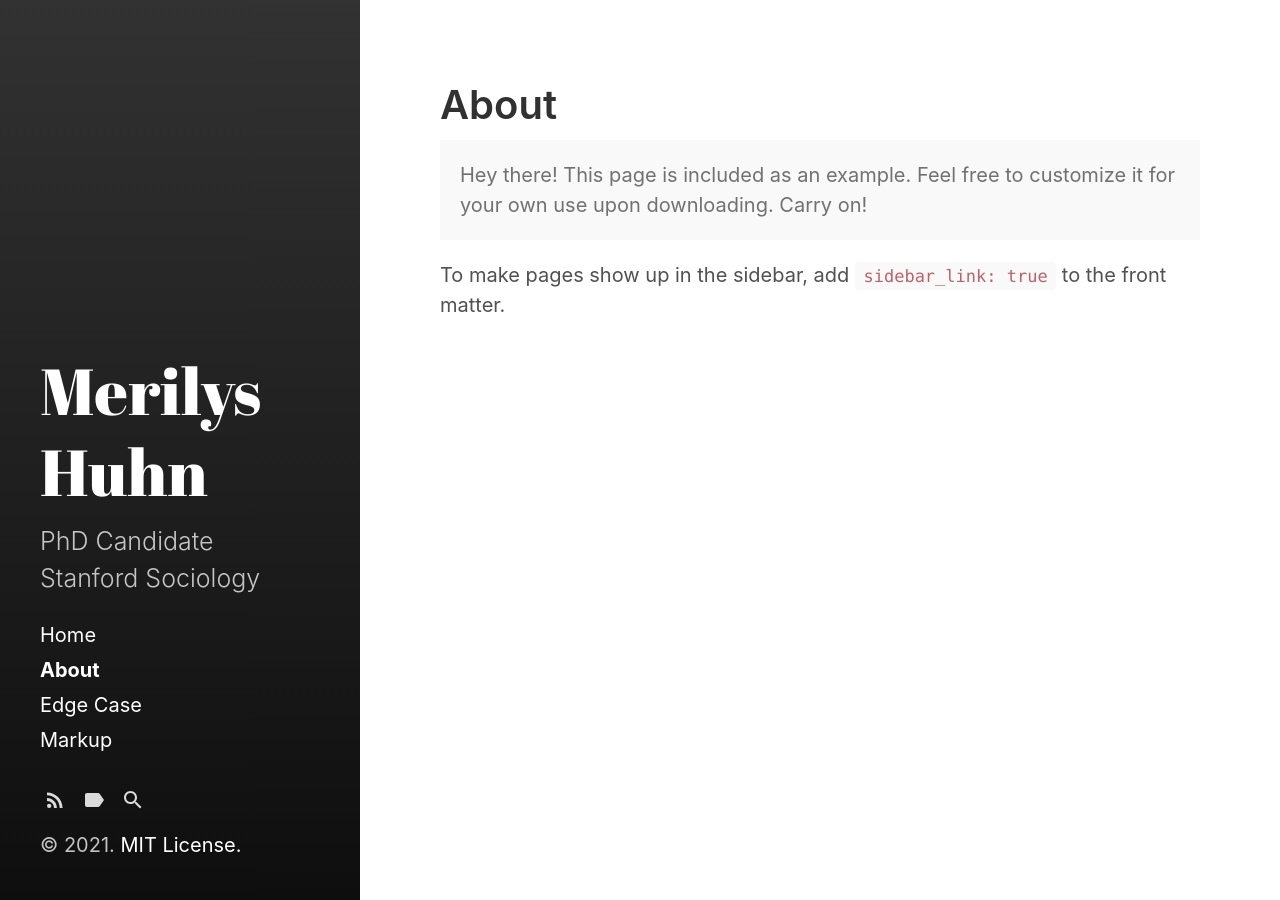
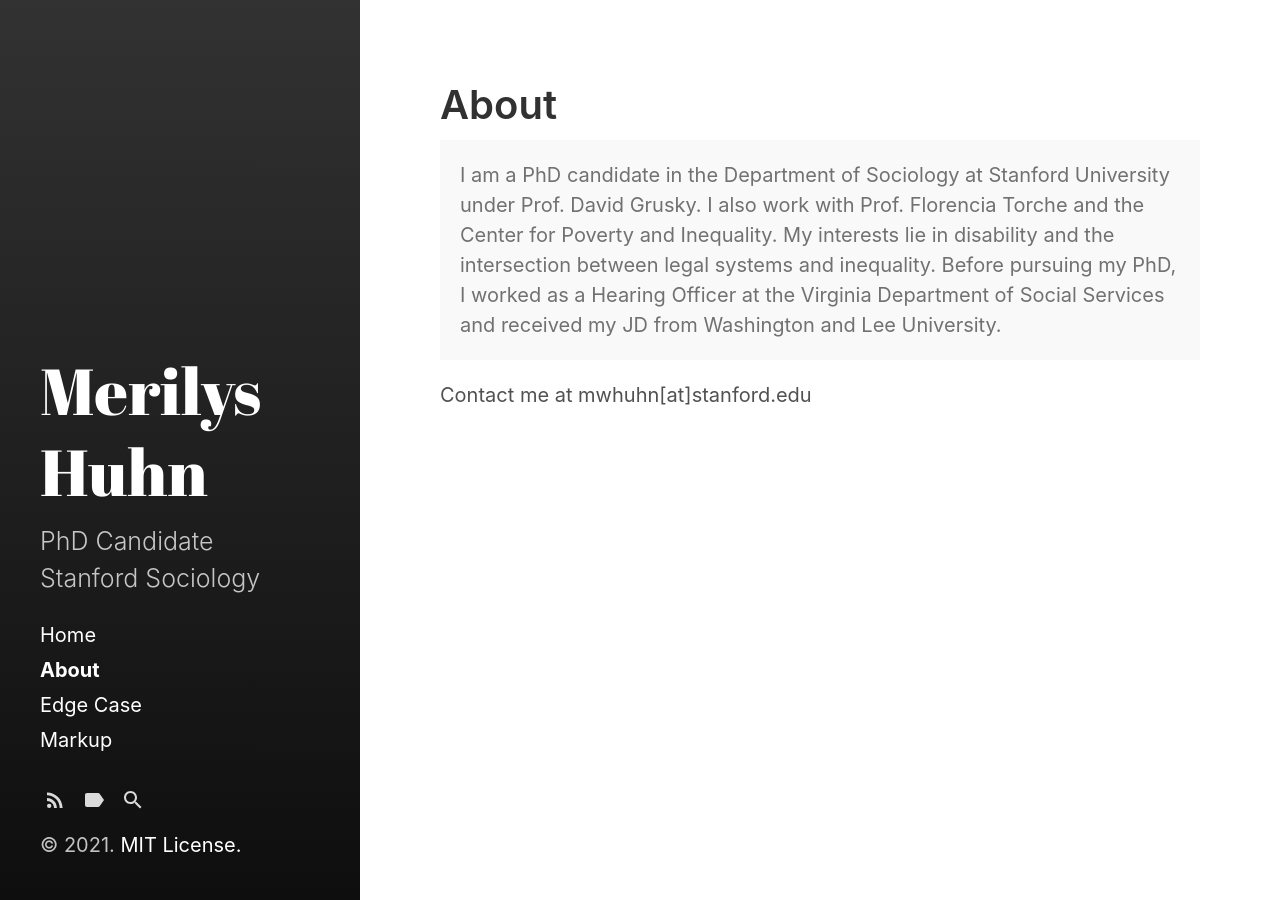
Before and after one commit to mwhuhn/mwhuhn.github.io, a Jekyll site: the page built from about.md, in a window 1280 px wide. Built offline with Jekyll 4.4.1, drawn with Linux system fonts in a browser that asks for light colours.

Commit message:
Update about.md

```diff
--- a/about.md
+++ b/about.md
@@ -5,9 +5,5 @@ sidebar_link: true
 ---
 
 <p class="message">
-  Hey there! This page is included as an example. Feel free to customize it
-  for your own use upon downloading. Carry on!
-</p>
-
-To make pages show up in the sidebar, add `sidebar_link: true` to the front
-matter.
+I am a PhD candidate in the Department of Sociology at Stanford University under Prof. David Grusky. I also work with Prof. Florencia Torche and the Center for Poverty and Inequality. My interests lie in disability and the intersection between legal systems and inequality. Before pursuing my PhD, I worked as a Hearing Officer at the Virginia Department of Social Services and received my JD from Washington and Lee University.</p>
+<p>Contact me at mwhuhn[at]stanford.edu</p>
```
